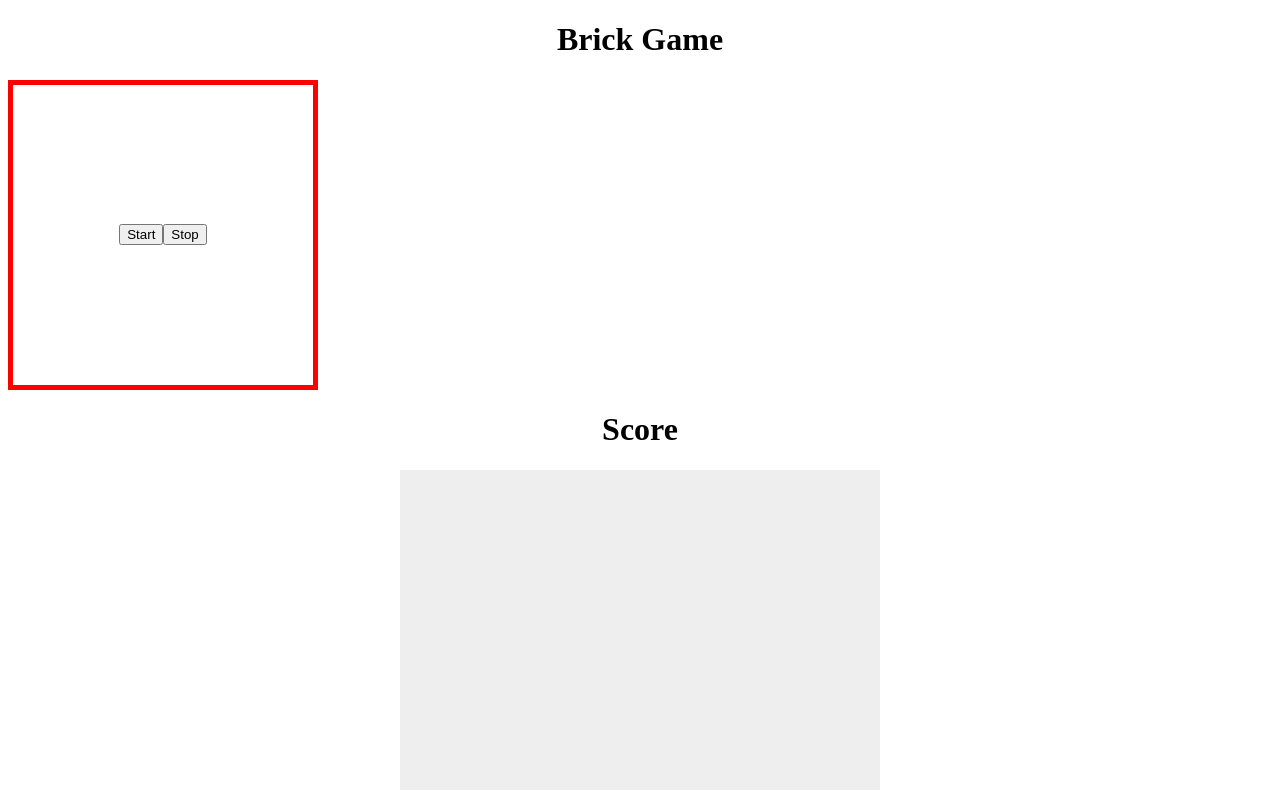
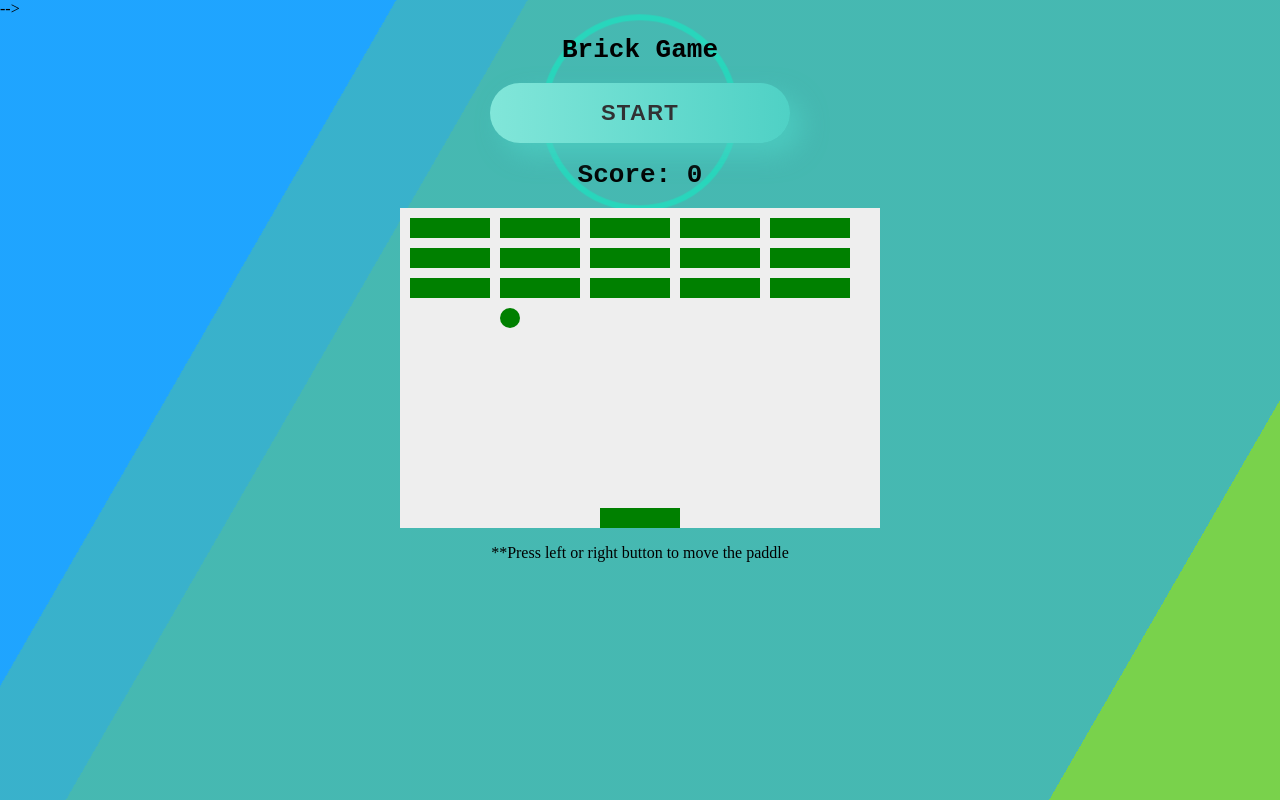
Before and after one commit to JavierMendozaPaitan/Angular-Typescript-Brick-Game, an Angular app: page / in a window 1280 px wide. Built offline with nearby package versions, Linux system fonts and the light colour scheme.

Commit message:
score generation added

```diff
--- a/src/app/game-canvas/game-canvas.component.css
+++ b/src/app/game-canvas/game-canvas.component.css
@@ -7,14 +7,106 @@ canvas{
     margin: 0 auto;
 }
 .buttonStyle{
-    width: 300px;
-height: 300px;
-border: 5px solid red;
-display: flex;
-justify-content: center;
-align-items: center;
-text-align: center;
+    text-align: center;
+border: 7px solid red;
+width: 300px;
+height: 200px;
+padding-top: 100px;
 }
-button{
-    text-align: center;
+
+#btn
+{
+    font-size: 30px;
+    align-items: center;
+    display: block;
+    margin: 0 auto;
+    background-color: green;
+    border-radius: 8px;
 }
+
+html, body {
+    height: 100%;
+  }
+
+  .wrap {
+    height: 100%;
+    display: flex;
+    align-items: center;
+    justify-content: center;
+  }
+
+  .button {
+    min-width: 300px;
+    min-height: 60px;
+    font-family: 'Nunito', sans-serif;
+    font-size: 22px;
+    text-transform: uppercase;
+    letter-spacing: 1.3px;
+    font-weight: 700;
+    color: #313133;
+    background: #4FD1C5;
+  background: linear-gradient(90deg, rgba(129,230,217,1) 0%, rgba(79,209,197,1) 100%);
+    border: none;
+    border-radius: 1000px;
+    box-shadow: 12px 12px 24px rgba(79,209,197,.64);
+    transition: all 0.3s ease-in-out 0s;
+    cursor: pointer;
+    outline: none;
+    position: relative;
+    padding: 10px;
+    }
+
+  button::before {
+  content: '';
+    border-radius: 1000px;
+    min-width: calc(300px + 12px);
+    min-height: calc(60px + 12px);
+    border: 6px solid #00FFCB;
+    box-shadow: 0 0 60px rgba(0,255,203,.64);
+    position: absolute;
+    top: 50%;
+    left: 50%;
+    transform: translate(-50%, -50%);
+    opacity: 0;
+    transition: all .3s ease-in-out 0s;
+  }
+
+  .button:hover, .button:focus {
+    color: #313133;
+    transform: translateY(-6px);
+  }
+
+  button:hover::before, button:focus::before {
+    opacity: 1;
+  }
+
+  button::after {
+    content: '';
+    width: 30px; height: 30px;
+    border-radius: 100%;
+    border: 6px solid #00FFCB;
+    position: absolute;
+    z-index: -1;
+    top: 50%;
+    left: 50%;
+    transform: translate(-50%, -50%);
+    animation: ring 1.5s infinite;
+  }
+
+  button:hover::after, button:focus::after {
+    animation: none;
+    display: none;
+  }
+
+  @keyframes ring {
+    0% {
+      width: 30px;
+      height: 30px;
+      opacity: 1;
+    }
+    100% {
+      width: 300px;
+      height: 300px;
+      opacity: 0;
+    }
+  }
--- a/src/app/game-canvas/game-canvas.component.html
+++ b/src/app/game-canvas/game-canvas.component.html
@@ -1,7 +1,6 @@
-<div class="buttonStyle">
-    <button (click)="startGame()">Start</button>
-    <button (click)="stopGame()">Stop</button>
-</div>
-
-<h1>Score</h1>
+<!-- <button id="btn" (click)="startGame()">Start</button> -->
+<div class="wrap">
+    <button class="button"(click)="startGame()">Start</button>
+  </div>
+<h1 id="scoreCount">Score: 0</h1>
 <canvas width="480" height="320"></canvas>
--- a/src/app/game-canvas/game-canvas.component.ts
+++ b/src/app/game-canvas/game-canvas.component.ts
@@ -16,8 +16,10 @@ export class GameCanvasComponent implements OnInit {
 
   ngOnInit(): void {
 
-    let test = document.querySelector('canvas');
-    this.gameLogicService.setCanvasProperty(test);
+    let canvas = document.querySelector('canvas');
+    let scoreH1 = document.querySelector('#scoreCount');
+    this.gameLogicService.setCanvasProperty(canvas,scoreH1);
+    this.gameLogicService.startPlaying(this.rightArrowClicked,this.leftArrowClicked);
   }
 
   @HostListener('window:keydown', ['$event'])
--- a/src/app/game-logic.service.ts
+++ b/src/app/game-logic.service.ts
@@ -7,6 +7,7 @@ export class GameLogicService {
 
   canvas:any;
   ctx:any;
+  scoreH1:any;
 
   x = 100;
   y = 100;
@@ -31,10 +32,11 @@ export class GameLogicService {
 
    }
 
-  setCanvasProperty(_canvas:any){
+  setCanvasProperty(_canvas:any, scoreH1:any){
     console.log("service called");
     this.canvas = _canvas;
     this.ctx = this.canvas.getContext('2d');
+    this.scoreH1 = scoreH1;
     this.paddleX = this.canvas.width/2-this.paddleWidth/2;
     this.paddleY = this.canvas.height-this.paddleHeight;
   }
@@ -42,7 +44,7 @@ export class GameLogicService {
   {
     if(rightKeyPressed)
         {
-            if(this.paddleX+80<this.canvas.width)
+            if(this.paddleX+this.paddleWidth<this.canvas.width)
             {
                 this.paddleX+=20;
             }
@@ -67,8 +69,6 @@ export class GameLogicService {
       {
           this.xCollisionDetect = false;
       }
-
-
       if(!this.xCollisionDetect)
       {
           this.x+=this.ballMoveOffset;
@@ -80,14 +80,13 @@ export class GameLogicService {
 
       if(this.y==this.canvas.height-30)
       {
-          if(this.x<this.paddleX+80 && this.x>this.paddleX)
+          if(this.x<this.paddleX+this.paddleWidth && this.x>this.paddleX)
           {
               this.yCollisionDetect = true;
           }
           else{
               alert("game over");
               document.location.reload();
-              //clearInterval(interval);
           }
       }
 
@@ -97,15 +96,12 @@ export class GameLogicService {
           {
               if(this.brickStatus[i]==1)
               {
-                  if(this.x<this.brickCoordinateX[i]+80 && this.x>this.brickCoordinateX[i] &&
-                      this.y<this.brickCoordinateY[i]+20 && this.y>this.brickCoordinateY[i])
+                  if(this.x<this.brickCoordinateX[i]+this.paddleWidth && this.x>this.brickCoordinateX[i] &&
+                      this.y<this.brickCoordinateY[i]+this.paddleHeight && this.y>this.brickCoordinateY[i])
                   {
-
                       this.yCollisionDetect = false;
                       this.scoreGet+=1;
-                      //this.score.innerText=this.scoreGet;
-
-                      console.log('hitted',this.y, this.brickCoordinateY[i],i);
+                      this.scoreH1.innerText= "Score: " + this.scoreGet;
                       this.brickStatus[i]=0;
 
                   }
@@ -126,7 +122,6 @@ export class GameLogicService {
       else if(this.yCollisionDetect){
           this.y-=this.ballMoveOffset;
       }
-      //console.log(this.x,'sd',this.y);
   }
 
   buildBall()
@@ -154,7 +149,6 @@ export class GameLogicService {
       let inlineBricks = 5;
       for(let i=0;i<totalBricks;i++)
       {
-          //this.brickStatus[i]=1;
           brickX = i%inlineBricks;
           brickY = Math.floor( i/inlineBricks );
           this.ctx.beginPath();
@@ -176,13 +170,11 @@ export class GameLogicService {
 
 
   startPlaying( rightKeyPressed:boolean,leftKeyPressed:boolean){
-    //console.log("playing");
     this.ctx.clearRect(0, 0, this.canvas.width, this.canvas.height);
     this.buildBricks();
     this.setKeyboardCordinates(rightKeyPressed,leftKeyPressed);
     this.changeBallCordinates();
     this.buildPaddle();
     this.buildBall();
-    //console.log(rightKeyPressed,leftKeyPressed);
   }
 }
--- a/src/index.html
+++ b/src/index.html
@@ -8,6 +8,15 @@
   <link rel="icon" type="image/x-icon" href="favicon.ico">
 </head>
 <body>
+  <div class="bg"></div>
+<div class="bg bg2"></div>
+<div class="bg bg3"></div>
+<!-- <div class="content">
+  <!-- <h1>Sliding Diagonals Background Effect</h1> -->
+</div> -->
+
   <app-root></app-root>
+
+  <p>**Press left or right button to move the paddle</p>
 </body>
 </html>
--- a/src/styles.css
+++ b/src/styles.css
@@ -1 +1,58 @@
 /* You can add global styles to this file, and also import other style files */
+html {
+    height:100%;
+  }
+
+  body {
+    margin:0;
+  }
+
+  .bg {
+    animation:slide 3s ease-in-out infinite alternate;
+    background-image: linear-gradient(-60deg, #6c3 50%, #09f 50%);
+    bottom:0;
+    left:-50%;
+    opacity:.5;
+    position:fixed;
+    right:-50%;
+    top:0;
+    z-index:-1;
+  }
+
+  .bg2 {
+    animation-direction:alternate-reverse;
+    animation-duration:4s;
+  }
+
+  .bg3 {
+    animation-duration:5s;
+  }
+
+  .content {
+    background-color:rgba(255,255,255,.8);
+    border-radius:.25em;
+    box-shadow:0 0 .25em rgba(0,0,0,.25);
+    box-sizing:border-box;
+    left:50%;
+    padding:10vmin;
+    position:fixed;
+    text-align:center;
+    top:50%;
+    transform:translate(-50%, -50%);
+  }
+
+  h1 {
+    font-family:monospace;
+  }
+
+  @keyframes slide {
+    0% {
+      transform:translateX(-25%);
+    }
+    100% {
+      transform:translateX(25%);
+    }
+  }
+p{
+    text-align: center;
+}
```
Also changed, not shown: 1 other file (tests, documents, lock files or other folders).
